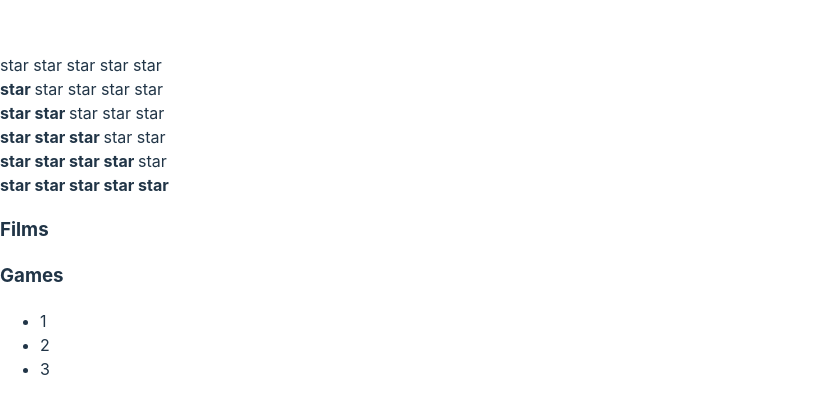
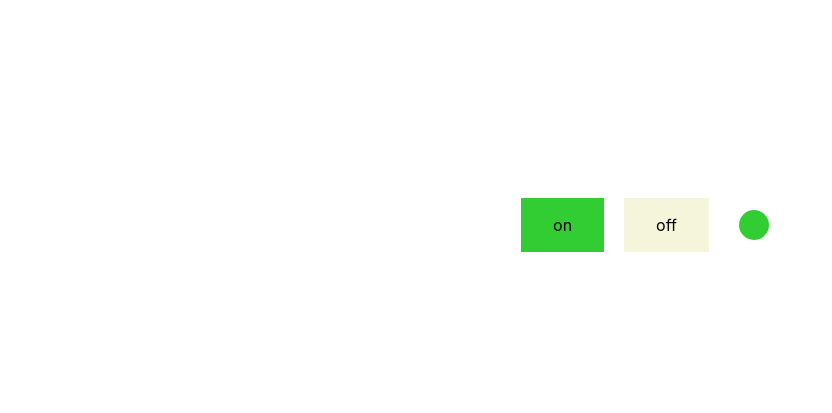
Before and after one commit to Trivium-bv/kabzda, a React (Vite) app: page / in a window 1280 px wide. Shown: the part 175-588 px from the top of the page, without its empty margins (0-832 px from the left). Built offline with nearby package versions, Linux system fonts and the light colour scheme; the HTML template or start-up script is replaced by a standard one.

Commit message:
on-off-buttons

```diff
--- a/src/App.tsx
+++ b/src/App.tsx
@@ -1,5 +1,6 @@
-import {Accordion} from "./components/Accordion/Accordion.tsx";
-import {Rating} from "./components/Rating/Rating.tsx";
+//import {Accordion} from './components/Accordion/Accordion.tsx';
+//import {Rating} from './components/Rating/Rating.tsx';
+import {OnOff} from './components/OnOff/OnOff.tsx';
 // import {Cars} from "./components/Cars/Cars.tsx";
 //import {Button} from "./components/Button/Button.tsx";
 //import {Button2} from "./components/Button/Button2.tsx";
@@ -18,18 +19,19 @@ const App = () => {
     // }
     return (
         <div>
+            <OnOff activate={true}/>
             {/*<Money />*/}
             {/*<PageTitle title={"This is APP Component"}/>*/}
             {/*<PageTitle title={"My Friends"}/>*/}
             {/*<div>Article 1</div>*/}
-            <Rating value={0}/>
-            <Rating value={1}/>
-            <Rating value={2}/>
-            <Rating value={3}/>
-            <Rating value={4}/>
-            <Rating value={5}/>
-            <Accordion title={"Films"} collapsed={true}/>
-            <Accordion title={"Games"} collapsed={false}/>
+            {/*<Rating value={0}/>*/}
+            {/*<Rating value={1}/>*/}
+            {/*<Rating value={2}/>*/}
+            {/*<Rating value={3}/>*/}
+            {/*<Rating value={4}/>*/}
+            {/*<Rating value={5}/>*/}
+            {/*<Accordion title={'Films'} collapsed={true}/>*/}
+            {/*<Accordion title={'Games'} collapsed={false}/>*/}
             {/*<div>Article 2</div>*/}
             {/*<Rating value={0}/>*/}
             {/*<Rating value={1}/>*/}
--- /dev/null
+++ b/src/components/OnOff/OnOff.tsx
@@ -0,0 +1,15 @@
+import './onOff.css'
+
+type ActivateType = {
+    activate: boolean
+}
+
+export const OnOff = (props: ActivateType) => {
+    return (
+        <div className='div'>
+            {props.activate ? <span className="onBtnActive">on</span> : <span className="onBtnNotActive">on</span>}
+            {!props.activate ? <span className="offBtnActive">off</span> : <span className="offBtnNotActive">off</span>}
+            {props.activate ? <span className='onIndicatorActive'></span> : <span className='offIndicator'></span>}
+        </div>
+    )
+}
--- /dev/null
+++ b/src/components/OnOff/onOff.css
@@ -0,0 +1,68 @@
+.div {
+    width: 100vw;
+    height: 100vh;
+    display: flex;
+    align-items: center;
+    justify-content: center;
+}
+
+.onBtnActive {
+    margin: 10px;
+    background-color: limegreen;
+    border: none;
+    color: black;
+    padding: 15px 32px;
+    text-align: center;
+    text-decoration: none;
+    display: inline-block;
+    font-size: 16px;
+}
+.onBtnNotActive {
+    margin: 10px;
+    background-color: beige;
+    border: none;
+    color: black;
+    padding: 15px 32px;
+    text-align: center;
+    text-decoration: none;
+    display: inline-block;
+    font-size: 16px;
+}
+
+.offBtnActive {
+    margin: 10px;
+    background-color: crimson;
+    border: none;
+    color: black;
+    padding: 15px 32px;
+    text-align: center;
+    text-decoration: none;
+    display: inline-block;
+    font-size: 16px;
+}
+.offBtnNotActive {
+    margin: 10px;
+    background-color: beige;
+    border: none;
+    color: black;
+    padding: 15px 32px;
+    text-align: center;
+    text-decoration: none;
+    display: inline-block;
+    font-size: 16px;
+}
+
+.onIndicatorActive {
+    margin-left: 20px;
+    width: 30px;
+    height: 30px;
+    border-radius: 50%;
+    background: limegreen;
+}
+.offIndicator {
+    margin-left: 20px;
+    width: 30px;
+    height: 30px;
+    border-radius: 50%;
+    background: crimson;
+}
```
